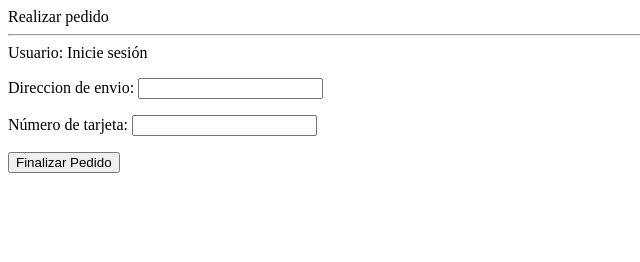
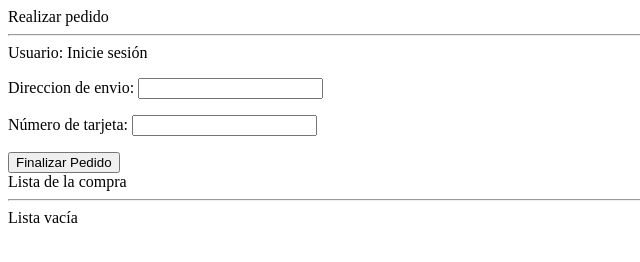
Before and after one commit to RobertoRamosCastro/LTAW-Practicas, a plain HTML site: page P2/html/cesta.html in a window 1280 px wide. Shown: the whole page, without its empty margins (0-640 px from the left). Drawn offline with Linux system fonts and the light colour scheme.

Commit message:
lista de la compra

```diff
--- a/P2/html/cesta.html
+++ b/P2/html/cesta.html
@@ -21,5 +21,12 @@
         <input class="button" type="submit" value="Finalizar Pedido"/>
       </form>
     </div>
+
+    <div class="form">
+        Lista de la compra
+        <hr>
+        Lista vacía
+      </div>
+
   </body>
 </html>
```
